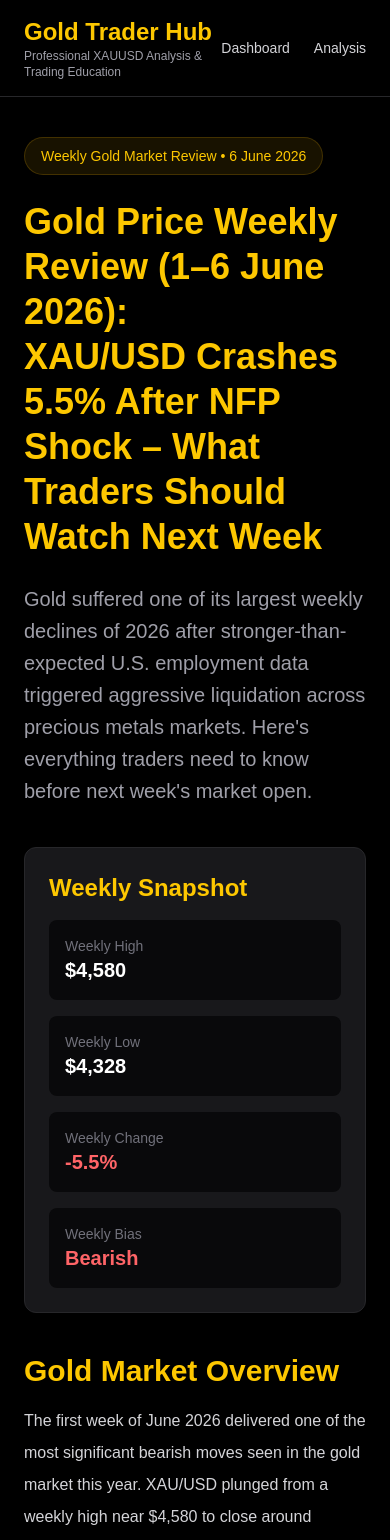
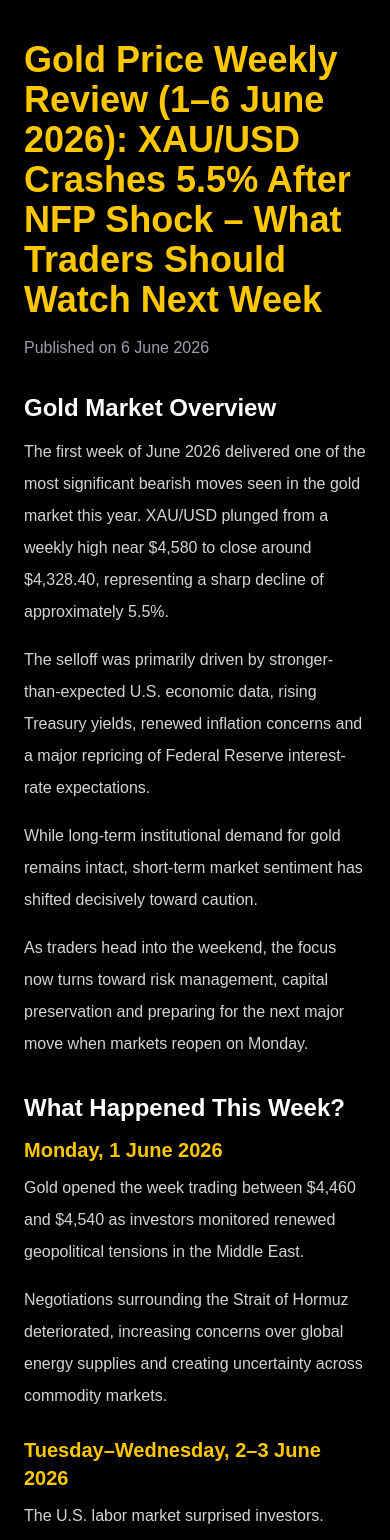
Before and after one commit to CSOoi1181/gold-trader-hub, a Next.js app: page /analysis/gold-analysis-2026-06-06 in a window 390 px wide. Shown: the top 1540 px of the page. Built offline with nearby package versions, Linux system fonts and the light colour scheme.

Commit message:
Add 6 June 2026 gold weekly review and update analysis archive

```diff
--- a/app/analysis/gold-analysis-2026-06-06/page.tsx
+++ b/app/analysis/gold-analysis-2026-06-06/page.tsx
@@ -1,419 +1,380 @@
-import Navbar from "../../components/Navbar";
-
 export const metadata = {
-  title:
-    "Gold Price Weekly Review (1–6 June 2026): XAU/USD Crashes 5.5% After NFP Shock | Gold Trader Hub",
+  title: "Gold Price Weekly Review | XAUUSD Forecast 6 June 2026",
   description:
-    "Weekly Gold Analysis for 1–6 June 2026. XAU/USD plunged 5.5% after stronger-than-expected U.S. Nonfarm Payrolls data. Explore key support and resistance levels, Federal Reserve expectations, Treasury yields, risk management strategies and next week's outlook.",
-  keywords: [
-    "Gold Analysis",
-    "Gold Price Forecast",
-    "Gold Weekly Review",
-    "XAUUSD Analysis",
-    "Gold Trading",
-    "Gold Price Today",
-    "Nonfarm Payrolls",
-    "Federal Reserve",
-    "Gold Market Outlook",
-    "Gold Technical Analysis",
-  ],
+    "Gold Price Weekly Review for 6 June 2026. XAU/USD crashed 5.5% after strong U.S. Non-Farm Payrolls data. Explore key support and resistance levels, market outlook, risk management strategies and next week's trading scenarios.",
 };
 
-export default function GoldAnalysis20260606() {
+export default function GoldAnalysisArticle() {
   return (
     <main className="min-h-screen bg-black text-white">
-      <Navbar />
+      <div className="max-w-4xl mx-auto px-6 py-10">
 
-      <article className="max-w-5xl mx-auto px-6 py-10">
+        <h1 className="text-4xl font-bold text-yellow-400 mb-4">
+          Gold Price Weekly Review (1–6 June 2026): XAU/USD Crashes 5.5% After NFP Shock – What Traders Should Watch Next Week
+        </h1>
 
-        <div className="mb-10">
-          <div className="inline-block bg-yellow-500/10 border border-yellow-500/20 text-yellow-400 px-4 py-2 rounded-full text-sm font-medium mb-6">
-            Weekly Gold Market Review • 6 June 2026
-          </div>
+        <p className="text-zinc-400 mb-8">
+          Published on 6 June 2026
+        </p>
 
-          <h1 className="text-4xl md:text-6xl font-bold text-yellow-400 leading-tight mb-6">
-            Gold Price Weekly Review (1–6 June 2026):
-            <br />
-            XAU/USD Crashes 5.5% After NFP Shock – What Traders Should Watch Next Week
-          </h1>
+        <div className="space-y-8 text-zinc-300 leading-8">
 
-          <p className="text-xl text-zinc-400 leading-8">
-            Gold suffered one of its largest weekly declines of 2026 after
-            stronger-than-expected U.S. employment data triggered aggressive
-            liquidation across precious metals markets. Here's everything traders
-            need to know before next week's market open.
-          </p>
-        </div>
-
-        <div className="bg-zinc-900 border border-zinc-800 rounded-xl p-6 mb-10">
-          <h2 className="text-2xl font-bold text-yellow-400 mb-4">
-            Weekly Snapshot
-          </h2>
-
-          <div className="grid md:grid-cols-4 gap-4">
-            <div className="bg-zinc-950 p-4 rounded-lg">
-              <div className="text-zinc-500 text-sm">Weekly High</div>
-              <div className="text-xl font-bold">$4,580</div>
-            </div>
-
-            <div className="bg-zinc-950 p-4 rounded-lg">
-              <div className="text-zinc-500 text-sm">Weekly Low</div>
-              <div className="text-xl font-bold">$4,328</div>
-            </div>
-
-            <div className="bg-zinc-950 p-4 rounded-lg">
-              <div className="text-zinc-500 text-sm">Weekly Change</div>
-              <div className="text-xl font-bold text-red-400">
-                -5.5%
-              </div>
-            </div>
-
-            <div className="bg-zinc-950 p-4 rounded-lg">
-              <div className="text-zinc-500 text-sm">Weekly Bias</div>
-              <div className="text-xl font-bold text-red-400">
-                Bearish
-              </div>
-            </div>
-          </div>
-        </div>
-
-        <section className="space-y-8 text-zinc-300 leading-8">
-
-          <div>
-            <h2 className="text-3xl font-bold text-yellow-400 mb-4">
+          <section>
+            <h2 className="text-2xl font-semibold text-white mb-3">
               Gold Market Overview
             </h2>
 
             <p>
-              The first week of June 2026 delivered one of the most significant
-              bearish moves seen in the gold market this year. XAU/USD plunged
-              from a weekly high near $4,580 to close around $4,328.40,
-              representing a sharp decline of approximately 5.5%.
+              The first week of June 2026 delivered one of the most
+              significant bearish moves seen in the gold market this year.
+              XAU/USD plunged from a weekly high near $4,580 to close
+              around $4,328.40, representing a sharp decline of
+              approximately 5.5%.
             </p>
 
             <p className="mt-4">
-              The selloff was primarily driven by stronger-than-expected U.S.
-              economic data, rising Treasury yields, renewed inflation concerns,
-              and a major repricing of Federal Reserve interest-rate expectations.
-              While long-term institutional demand for gold remains intact,
-              short-term market sentiment has shifted decisively toward caution.
+              The selloff was primarily driven by stronger-than-expected
+              U.S. economic data, rising Treasury yields, renewed
+              inflation concerns and a major repricing of Federal Reserve
+              interest-rate expectations.
             </p>
 
             <p className="mt-4">
-              As traders head into the weekend, the focus now turns toward risk
-              management, capital preservation, and preparing for the next major
-              move when markets reopen on Monday.
+              While long-term institutional demand for gold remains
+              intact, short-term market sentiment has shifted decisively
+              toward caution.
             </p>
-          </div>
 
-          <div>
-            <h2 className="text-3xl font-bold text-yellow-400 mb-4">
+            <p className="mt-4">
+              As traders head into the weekend, the focus now turns
+              toward risk management, capital preservation and preparing
+              for the next major move when markets reopen on Monday.
+            </p>
+          </section>
+
+          <section>
+            <h2 className="text-2xl font-semibold text-white mb-3">
               What Happened This Week?
             </h2>
 
-            <h3 className="text-xl font-semibold text-white mb-2">
+            <h3 className="text-xl font-semibold text-yellow-400 mb-2">
               Monday, 1 June 2026
             </h3>
 
             <p>
-              Gold opened the week trading between $4,460 and $4,540 as investors
-              monitored renewed geopolitical tensions in the Middle East.
-              Negotiations surrounding the Strait of Hormuz deteriorated,
-              increasing concerns over global energy supplies and creating
-              uncertainty across commodity markets.
+              Gold opened the week trading between $4,460 and $4,540 as
+              investors monitored renewed geopolitical tensions in the
+              Middle East.
             </p>
 
-            <h3 className="text-xl font-semibold text-white mt-8 mb-2">
-              Tuesday – Wednesday, 2–3 June 2026
+            <p className="mt-4">
+              Negotiations surrounding the Strait of Hormuz
+              deteriorated, increasing concerns over global energy
+              supplies and creating uncertainty across commodity markets.
+            </p>
+
+            <h3 className="text-xl font-semibold text-yellow-400 mt-6 mb-2">
+              Tuesday–Wednesday, 2–3 June 2026
             </h3>
 
             <p>
-              The U.S. labor market surprised investors after JOLTS Job Openings
-              climbed to a two-year high. The report reinforced expectations that
-              the Federal Reserve may keep interest rates elevated for longer than
-              previously anticipated.
+              The U.S. labor market surprised investors.
             </p>
 
             <p className="mt-4">
-              As Treasury yields strengthened, gold lost momentum and broke below
-              several important support levels. The move accelerated institutional
-              selling pressure.
+              JOLTS Job Openings climbed to a two-year high, reinforcing
+              expectations that the Federal Reserve may keep interest
+              rates elevated for longer than previously anticipated.
             </p>
 
-            <h3 className="text-xl font-semibold text-white mt-8 mb-2">
+            <p className="mt-4">
+              As Treasury yields strengthened, gold lost momentum and
+              broke below several important support levels.
+            </p>
+
+            <p className="mt-4">
+              The move accelerated institutional selling pressure.
+            </p>
+
+            <h3 className="text-xl font-semibold text-yellow-400 mt-6 mb-2">
               Thursday, 4 June 2026
             </h3>
 
             <p>
-              Technical conditions deteriorated significantly as gold broke below
-              its widely watched 50-day Exponential Moving Average (EMA),
-              triggering additional algorithmic and technical selling.
+              Technical conditions deteriorated significantly.
             </p>
 
             <p className="mt-4">
-              The market entered Friday's Nonfarm Payrolls release with an
-              increasingly bearish structure.
+              Gold broke below its widely watched 50-day Exponential
+              Moving Average (EMA), triggering additional algorithmic
+              and technical selling.
             </p>
 
-            <h3 className="text-xl font-semibold text-white mt-8 mb-2">
+            <p className="mt-4">
+              The market entered Friday's Nonfarm Payrolls release with
+              an increasingly bearish structure.
+            </p>
+
+            <h3 className="text-xl font-semibold text-yellow-400 mt-6 mb-2">
               Friday, 5 June 2026
             </h3>
 
             <p>
-              The week's defining event arrived with the release of U.S. Nonfarm
-              Payrolls (NFP).
+              The week's defining event arrived.
             </p>
 
             <p className="mt-4">
-              The report significantly exceeded market expectations, confirming
-              continued labor-market strength and forcing investors to rapidly
-              reduce expectations for near-term Federal Reserve rate cuts.
+              The U.S. Nonfarm Payrolls report significantly exceeded
+              market expectations, confirming continued labor-market
+              strength.
             </p>
 
-            <ul className="list-disc pl-6 mt-4 space-y-2">
+            <p className="mt-4">
+              Investors rapidly reduced expectations for near-term
+              Federal Reserve rate cuts.
+            </p>
+
+            <ul className="list-disc ml-6 mt-4 space-y-2">
               <li>U.S. Treasury yields surged.</li>
               <li>The U.S. Dollar strengthened.</li>
               <li>Gold suffered aggressive liquidation.</li>
             </ul>
 
             <p className="mt-4">
-              XAU/USD fell more than 3% in a single session, reaching weekly lows
-              near $4,331.
+              XAU/USD fell more than 3% in a single session, reaching
+              weekly lows near $4,331.
             </p>
 
-            <h3 className="text-xl font-semibold text-white mt-8 mb-2">
+            <h3 className="text-xl font-semibold text-yellow-400 mt-6 mb-2">
               Saturday, 6 June 2026
             </h3>
 
             <p>
-              With global markets closed, gold remains near $4,328.40. Traders
-              are now evaluating whether the current decline represents the start
-              of a deeper correction or merely a temporary reset within the
-              broader long-term bull market.
+              With global markets closed, gold remains near $4,328.40.
             </p>
-          </div>
 
-          <div>
-            <h2 className="text-3xl font-bold text-yellow-400 mb-4">
+            <p className="mt-4">
+              Traders are now evaluating whether the current decline
+              represents the start of a deeper correction or merely a
+              temporary reset within the broader long-term bull market.
+            </p>
+          </section>
+
+          <section>
+            <h2 className="text-2xl font-semibold text-white mb-3">
               Why Gold Fell This Week
             </h2>
 
-            <h3 className="text-xl font-semibold text-white mb-2">
+            <h3 className="text-xl font-semibold text-yellow-400 mb-2">
               1. Strong U.S. Economic Data
             </h3>
 
             <p>
-              Robust labor-market numbers suggest the U.S. economy remains
-              resilient despite elevated interest rates. This reduces pressure on
-              the Federal Reserve to cut rates quickly.
+              Robust employment numbers suggest the U.S. economy remains
+              resilient despite elevated interest rates, reducing
+              pressure on the Federal Reserve to cut rates quickly.
             </p>
 
-            <h3 className="text-xl font-semibold text-white mt-6 mb-2">
+            <h3 className="text-xl font-semibold text-yellow-400 mt-6 mb-2">
               2. Higher Treasury Yields
             </h3>
 
             <p>
-              Gold does not generate interest income. As Treasury yields rise,
-              investors often shift capital into interest-bearing assets,
-              increasing the opportunity cost of holding gold.
+              Gold does not generate interest income. Rising Treasury
+              yields increase the opportunity cost of holding bullion,
+              creating additional downside pressure.
             </p>
 
-            <h3 className="text-xl font-semibold text-white mt-6 mb-2">
+            <h3 className="text-xl font-semibold text-yellow-400 mt-6 mb-2">
               3. Stronger U.S. Dollar
             </h3>
 
             <p>
               Gold and the U.S. Dollar Index typically move in opposite
-              directions. The rebound in the dollar created additional headwinds
-              for precious metals throughout the week.
+              directions. The rebound in the dollar created another
+              headwind for precious metals.
             </p>
 
-            <h3 className="text-xl font-semibold text-white mt-6 mb-2">
+            <h3 className="text-xl font-semibold text-yellow-400 mt-6 mb-2">
               4. Federal Reserve Expectations
             </h3>
 
             <p>
-              Markets are increasingly adjusting to the possibility that Federal
-              Reserve Chairman Kevin Warsh will maintain a restrictive monetary
-              policy stance throughout 2026.
+              Markets are increasingly pricing in a higher-for-longer
+              interest-rate environment under Federal Reserve Chairman
+              Kevin Warsh.
             </p>
-          </div>
+          </section>
 
-          <div>
-            <h2 className="text-3xl font-bold text-yellow-400 mb-4">
+          <section>
+            <h2 className="text-2xl font-semibold text-white mb-3">
               What Prevented an Even Bigger Collapse?
             </h2>
 
             <p>
-              Despite heavy selling pressure, several long-term factors continue
-              to support gold prices.
+              Despite heavy selling pressure, several long-term factors
+              continue supporting gold prices.
             </p>
 
-            <ul className="list-disc pl-6 mt-4 space-y-3">
+            <h3 className="text-xl font-semibold text-yellow-400 mt-6 mb-2">
+              Central Bank Buying
+            </h3>
+
+            <p>
+              According to recent World Gold Council data, gold now
+              accounts for approximately 27% of global official reserves,
+              surpassing U.S. Treasuries.
+            </p>
+
+            <h3 className="text-xl font-semibold text-yellow-400 mt-6 mb-2">
+              Long-Term De-Dollarization Trends
+            </h3>
+
+            <p>
+              Many countries continue diversifying reserve assets away
+              from the U.S. dollar, providing structural support for
+              gold demand.
+            </p>
+
+            <h3 className="text-xl font-semibold text-yellow-400 mt-6 mb-2">
+              Institutional Bullish Forecasts
+            </h3>
+
+            <ul className="list-disc ml-6 space-y-2">
+              <li>UBS projects gold could revisit $5,500.</li>
+              <li>Metals Focus forecasts an annual average near $4,920.</li>
+              <li>Several investment banks remain long-term bullish.</li>
+            </ul>
+          </section>
+
+          <section>
+            <h2 className="text-2xl font-semibold text-white mb-3">
+              Key Support and Resistance Levels For Next Week
+            </h2>
+
+            <ul className="list-disc ml-6 space-y-3">
               <li>
-                Global central banks remain major buyers of physical gold.
+                <strong>Major Resistance:</strong> $4,381 – $4,428
               </li>
+
               <li>
-                Gold now accounts for approximately 27% of global official
-                reserves.
+                <strong>Psychological Support:</strong> $4,300
               </li>
+
               <li>
-                Long-term de-dollarization trends remain supportive.
-              </li>
-              <li>
-                Major institutions continue maintaining bullish long-term
-                forecasts.
+                <strong>Macro Support Zone:</strong> $4,200 – $4,100
               </li>
             </ul>
-          </div>
+          </section>
 
-          <div>
-            <h2 className="text-3xl font-bold text-yellow-400 mb-4">
-              Key Technical Levels For Next Week
-            </h2>
-
-            <div className="bg-zinc-900 rounded-xl p-6 border border-zinc-800">
-
-              <h3 className="text-xl font-semibold text-white mb-3">
-                Major Resistance
-              </h3>
-
-              <p className="text-red-400 font-bold mb-4">
-                $4,381 – $4,428
-              </p>
-
-              <p>
-                This area previously acted as support. After the breakdown, it
-                now becomes a significant resistance zone.
-              </p>
-
-              <hr className="border-zinc-800 my-6" />
-
-              <h3 className="text-xl font-semibold text-white mb-3">
-                Psychological Support
-              </h3>
-
-              <p className="text-green-400 font-bold mb-4">
-                $4,300
-              </p>
-
-              <p>
-                A clean break below this level could trigger another wave of
-                selling pressure.
-              </p>
-
-              <hr className="border-zinc-800 my-6" />
-
-              <h3 className="text-xl font-semibold text-white mb-3">
-                Macro Support Zone
-              </h3>
-
-              <p className="text-green-400 font-bold mb-4">
-                $4,200 – $4,100
-              </p>
-
-              <p>
-                If bearish momentum continues, this region becomes the next major
-                institutional demand zone.
-              </p>
-
-            </div>
-          </div>
-
-          <div>
-            <h2 className="text-3xl font-bold text-yellow-400 mb-4">
+          <section>
+            <h2 className="text-2xl font-semibold text-white mb-3">
               Risk Management Guide For Gold Traders
             </h2>
 
-            <h3 className="text-xl font-semibold text-white mb-2">
+            <h3 className="text-xl font-semibold text-red-400 mb-2">
               If You Are Holding Losing Buy Positions
             </h3>
 
-            <ul className="list-disc pl-6 space-y-2">
+            <ul className="list-disc ml-6 space-y-2">
               <li>Monitor the $4,300 support carefully.</li>
               <li>Avoid averaging aggressively into losing trades.</li>
               <li>Reduce exposure if account risk becomes excessive.</li>
               <li>Focus on capital preservation.</li>
             </ul>
 
-            <h3 className="text-xl font-semibold text-white mt-8 mb-2">
+            <h3 className="text-xl font-semibold text-green-400 mt-6 mb-2">
               If You Are Holding Profitable Sell Positions
             </h3>
 
-            <ul className="list-disc pl-6 space-y-2">
+            <ul className="list-disc ml-6 space-y-2">
               <li>Trail stop-losses into profit.</li>
               <li>Consider partial profit-taking.</li>
-              <li>Prepare for short-covering rallies.</li>
-              <li>Avoid becoming overconfident.</li>
+              <li>Prepare for potential short-covering rallies.</li>
+              <li>Protect profits rather than chase more gains.</li>
             </ul>
-          </div>
+          </section>
 
-          <div>
-            <h2 className="text-3xl font-bold text-yellow-400 mb-4">
+          <section>
+            <h2 className="text-2xl font-semibold text-white mb-3">
               Gold Outlook For Next Week
             </h2>
 
             <p>
               The outlook remains cautiously bearish in the short term.
-              Momentum currently favors sellers, and technical damage from this
-              week's breakdown remains significant.
             </p>
 
             <p className="mt-4">
-              However, gold is approaching areas where institutional demand may
-              begin to re-emerge.
+              Momentum currently favors sellers, and technical damage
+              from this week's breakdown remains significant.
             </p>
 
-            <ul className="list-disc pl-6 mt-4 space-y-2">
+            <p className="mt-4">
+              The market now faces a critical test:
+            </p>
+
+            <ul className="list-disc ml-6 mt-4 space-y-2">
               <li>
-                A break below $4,300 could accelerate losses toward $4,200.
+                A break below $4,300 could accelerate losses toward
+                $4,200.
               </li>
+
               <li>
-                A recovery above $4,428 could signal stabilization and attract
-                fresh buying interest.
+                A recovery above $4,428 could signal stabilization and
+                attract fresh buying interest.
               </li>
             </ul>
 
             <p className="mt-4">
-              For now, traders should remain patient, maintain disciplined
-              position sizing, and focus on risk management rather than
-              aggressive prediction.
+              Traders should remain patient, maintain disciplined
+              position sizing and focus on risk management.
             </p>
-          </div>
+          </section>
 
-          <div className="bg-zinc-900 border border-zinc-800 rounded-xl p-6">
-            <h2 className="text-3xl font-bold text-yellow-400 mb-4">
+          <section>
+            <h2 className="text-2xl font-semibold text-white mb-3">
               Final Thoughts
             </h2>
 
             <p>
-              The first week of June 2026 marked an important turning point for
-              XAU/USD. A combination of strong U.S. economic data, rising
-              Treasury yields, and hawkish Federal Reserve expectations
-              triggered one of the sharpest weekly declines of the year.
+              The first week of June 2026 marked an important turning
+              point for XAU/USD.
             </p>
 
             <p className="mt-4">
-              While long-term fundamentals such as central-bank accumulation and
-              de-dollarization remain supportive, short-term momentum clearly
-              favors the bears.
+              A combination of strong U.S. economic data, rising Treasury
+              yields and hawkish Federal Reserve expectations triggered
+              one of the sharpest weekly declines of the year.
             </p>
 
             <p className="mt-4">
-              As markets prepare to reopen next week, successful traders will
-              focus on managing risk, preserving capital, and waiting for
-              high-probability opportunities to emerge.
+              While long-term fundamentals such as central-bank
+              accumulation and de-dollarization remain supportive,
+              short-term momentum clearly favors the bears.
             </p>
 
-            <p className="mt-4 font-semibold text-yellow-400">
-              In the current environment, discipline remains the most valuable
-              trading tool.
+            <p className="mt-4">
+              In the current environment, discipline remains the most
+              valuable trading tool.
             </p>
-          </div>
+          </section>
 
-        </section>
+          <section>
+            <h2 className="text-2xl font-semibold text-white mb-3">
+              Risk Disclaimer
+            </h2>
 
-      </article>
+            <p>
+              This analysis is provided for educational purposes only and
+              does not constitute financial advice. Trading leveraged
+              products carries substantial risk. Always conduct your own
+              research and apply proper risk management before entering
+              any trade.
+            </p>
+          </section>
+
+        </div>
+      </div>
     </main>
   );
 }
```
